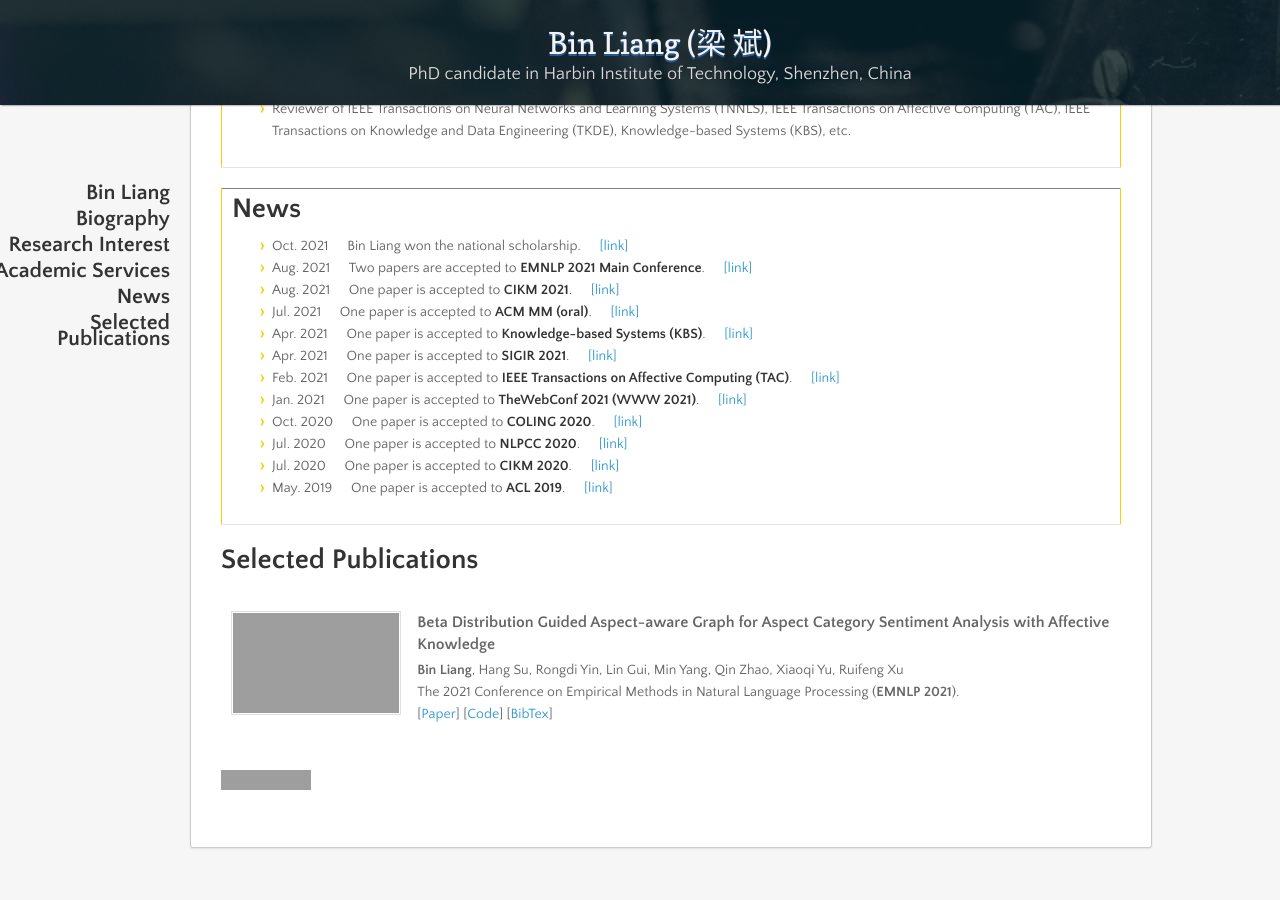
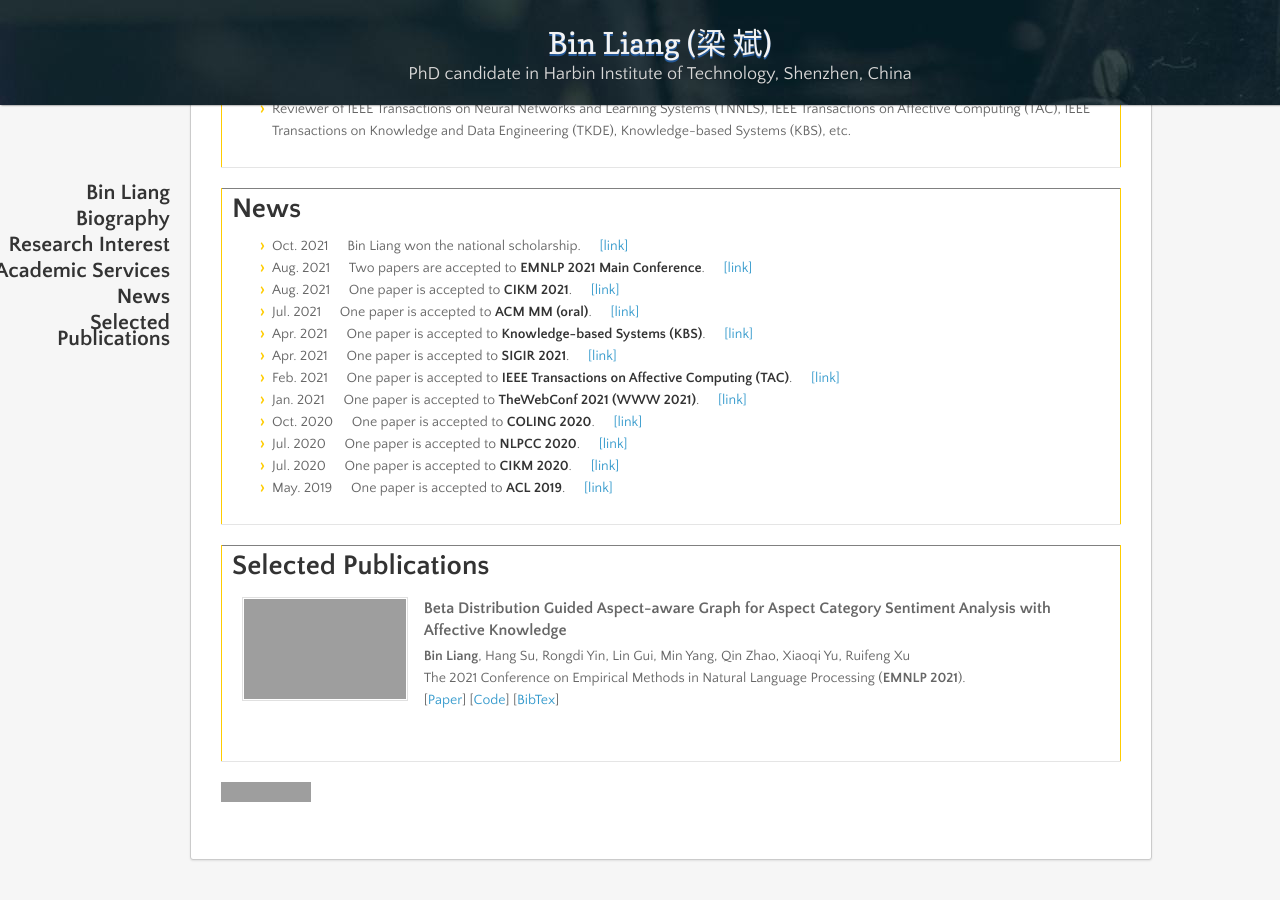
Before and after one commit to BinLiang-NLP/BinLiang-NLP.github.io, a Jekyll site: the page built from index.md, in a window 1280 px wide and 900 px high, scrolled down 928 px. Built offline with Jekyll 4.4.1, drawn with Linux system fonts in a browser that asks for light colours; nearby versions of some CDN libraries; our own code applies the rules of GitHub Pages for plain Markdown files; grey boxes are pictures that could not be loaded.

Commit message:
Update index.md

```diff
--- a/index.md
+++ b/index.md
@@ -84,6 +84,8 @@
 </table>
 
 <table border="1">
+  <tr>
+    <td width="100%">
 <h1>Selected Publications</h1>
 <table class="imgtable" border="1">
   <!-- EMNLP 2021-->
@@ -98,6 +100,9 @@
       [<a href="https://aclanthology.org/2021.emnlp-main.19.bib" target="_blank">BibTex</a>]
       </p> </td>
       </tr>
+  </table>
+ </td>
+ </tr>
 </table>
 
 <body><a href="https://clustrmaps.com/site/1bk2o"  title="Visit tracker"><img src="//www.clustrmaps.com/map_v2.png?d=i4DNhWOIK9RnvpW3FT3L0ObAof0aCZxFdc-nRpZwpJw&cl=ffffff" /></a></body>
```
